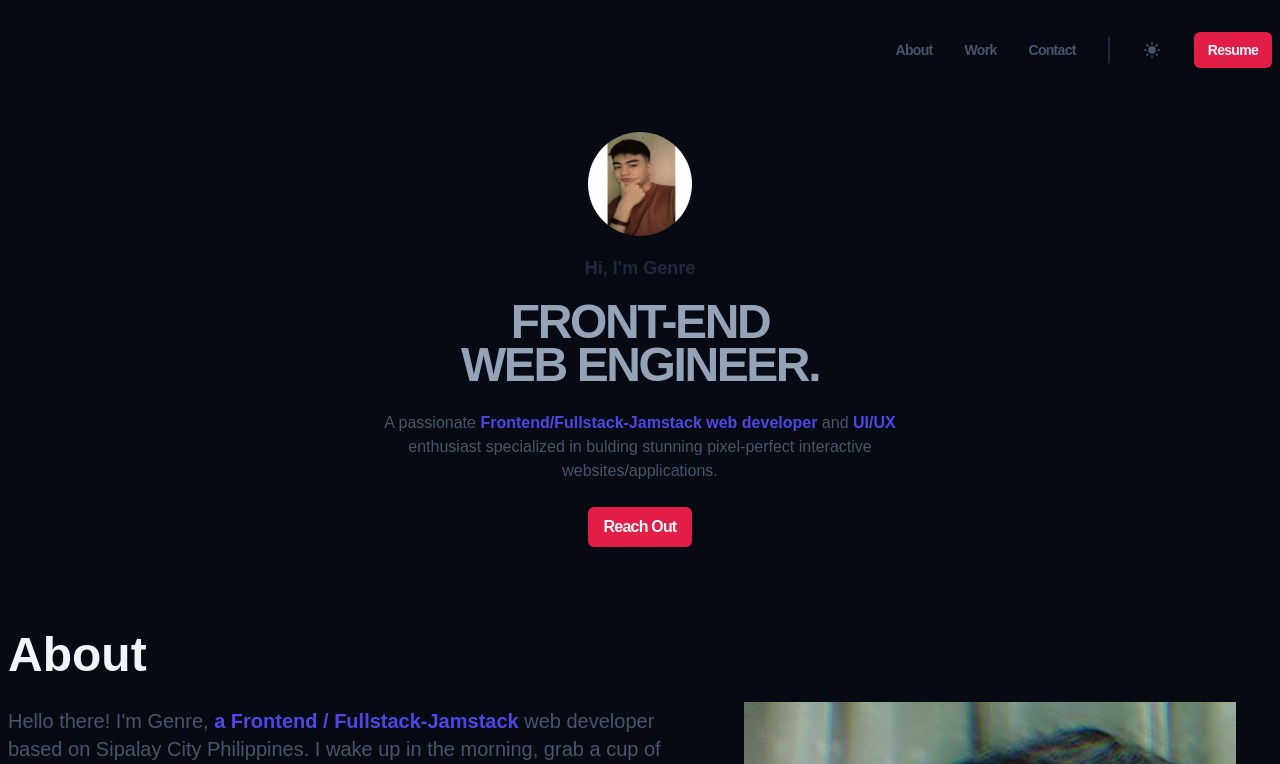
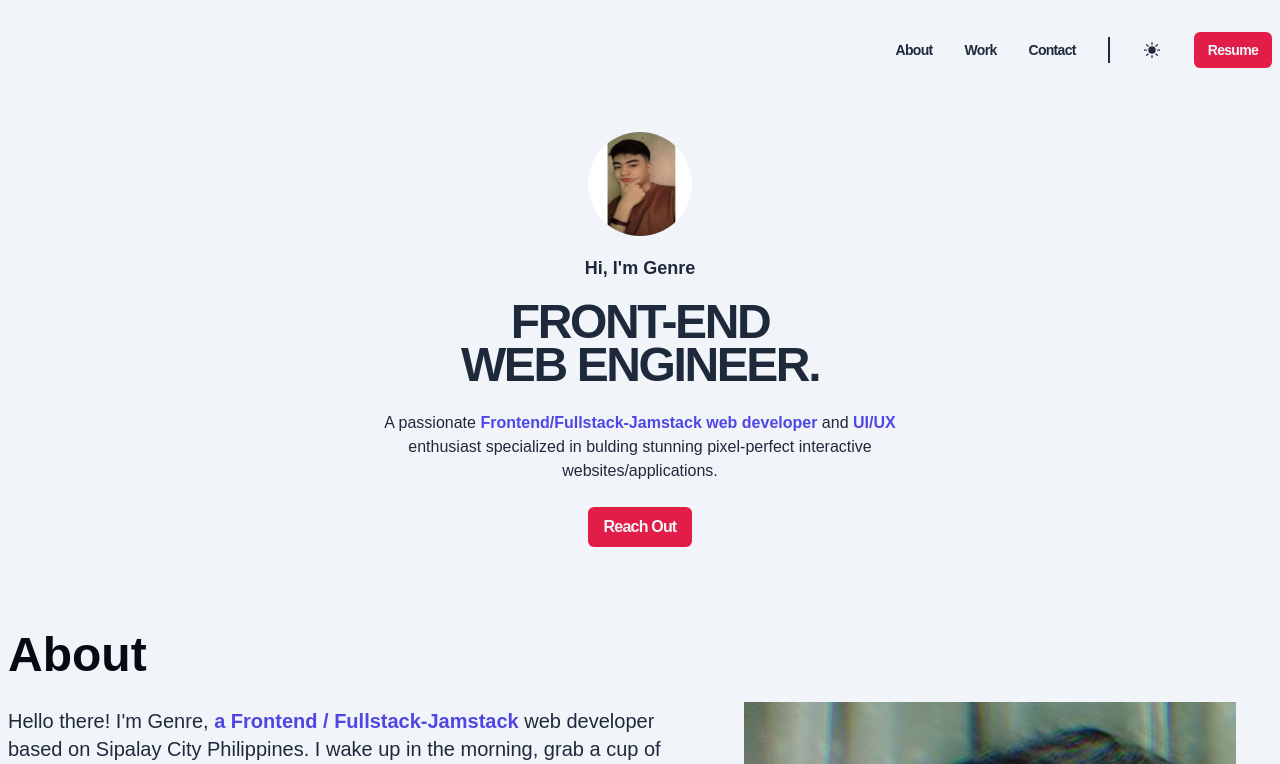
Before and after one commit to Genreee/Old-Portfolio-Genre, a website built with Vite: page index.html in a window 1280 px wide. Both pictures are taken after a click on the button "theme-toggle btn". Shown: the top 764 px of the page. Built offline with nearby package versions, Linux system fonts and the light colour scheme; a web font is replaced by a local one.

Commit message:
dark-mode fixing

```diff
--- a/styles/style.css
+++ b/styles/style.css
@@ -35,18 +35,30 @@ html {
   scroll-behavior: smooth;
 }
 
+.light-mode {
+  --clr-light: #070a13;
+  --clr-dark: #f1f5f9;
+  --clr-slate400: #1e293b;
+  --clr-slate600: #1e293b;
+  --clr-slate800: #1e293b;
+}
+
 body {
   font-family: "General Sans", sans-serif;
   background-color: var(--clr-dark);
   color: var(--clr-light);
 }
 
-img, picture, video, canvas, svg {
+img,
+picture,
+video,
+canvas,
+svg {
   display: block;
   max-width: 100%;
   -webkit-user-select: none;
-     -moz-user-select: none;
-          user-select: none;
+  -moz-user-select: none;
+  user-select: none;
 }
 
 button {
@@ -64,4 +76,4 @@ a {
 
 strong {
   color: var(--clr-indigo);
-}/*# sourceMappingURL=style.css.map */
+} /*# sourceMappingURL=style.css.map */
```
